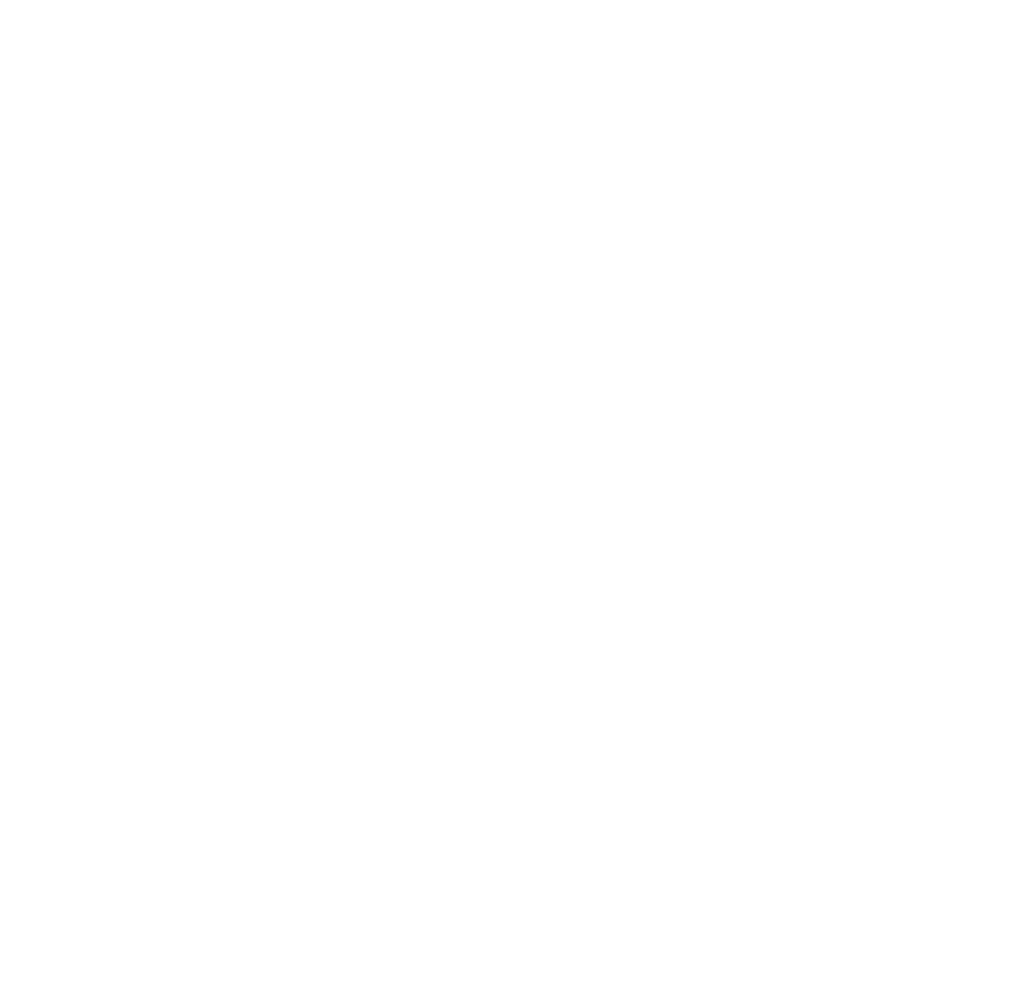
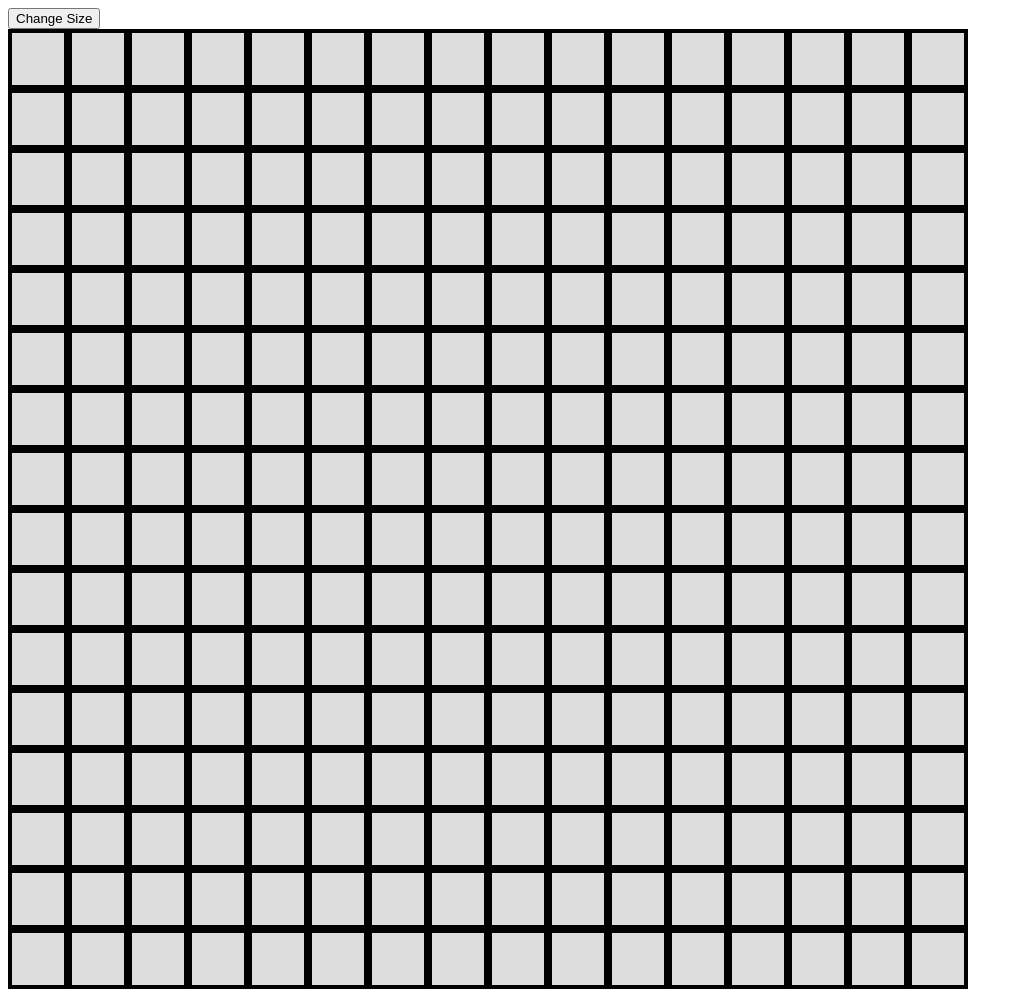
Before and after one commit to kiernans/odin-etchasketch, a plain HTML site: page index.html in a window 1280 px wide. Shown: the whole page, without its empty margins (0-1023 px from the left). Before the commit the page ends 800 px from the top, so only its background shows below. Drawn offline with Linux system fonts and the light colour scheme.

Commit message:
Added button to change size of grid, remove existing grid

```diff
--- a/index.html
+++ b/index.html
@@ -7,6 +7,7 @@
     <script src="script.js" defer></script>
 </head>
 <body>
+    <button class="change">Change Size</button>
     <div class="container">
     </div>
 </body>
--- a/script.js
+++ b/script.js
@@ -0,0 +1,37 @@
+const container = document.querySelector('.container');
+container.innerHTML = '';
+const HEIGHT = 16;
+const WIDTH = 16;
+
+for(let i = 0; i < HEIGHT * WIDTH; i++) {
+    const box = document.createElement('div');
+    box.classList = 'box';
+    container.appendChild(box);
+}
+
+const button = document.querySelector('.change');
+button.addEventListener('click', () => {
+    let newSize = prompt('How many boxes?');
+    if((typeof newSize === 'number')) newSize = 16;
+    if(newSize > 100) newSize = 100;
+    if(newSize < 1) newSize = 1;
+    const newHeight = newSize;
+    const newWidth = newSize;
+
+    for(let i = 0; i < HEIGHT * WIDTH; i++){
+        var child = container.lastElementChild;
+        while (child) {
+            container.removeChild(child);
+            child = container.lastElementChild;
+        }
+    }
+
+    for(let i = 0; i < newHeight * newWidth; i++) {
+        const box = document.createElement('div');
+        box.classList = 'box';
+        container.appendChild(box);
+    }
+
+
+
+});
--- a/style.css
+++ b/style.css
@@ -0,0 +1,23 @@
+.container {
+    display: flex;
+    flex-wrap: wrap;
+    align-content: center;
+    max-width: 960px;
+}
+.box {
+    width: 60px;
+    height: 60px;
+    padding: 4px;
+    -o-box-sizing: border-box;
+    -moz-box-sizing: border-box;
+    -webkit-box-sizing: border-box;
+    -ms-box-sizing: border-box;
+    box-sizing: border-box;
+    display: inline-block;
+    border: 4px solid black;
+    background-color: #ddd;
+}
+
+.box:hover {
+    background-color: aqua;
+}
```
